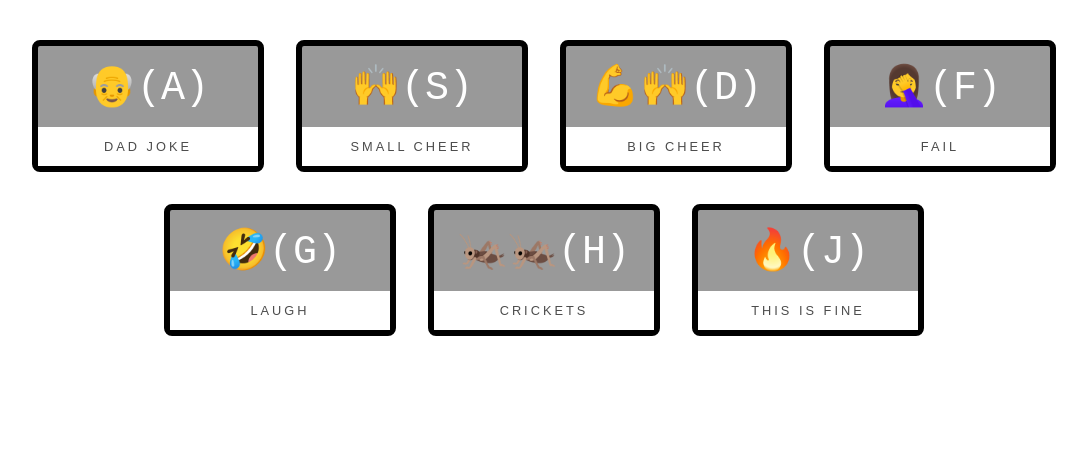
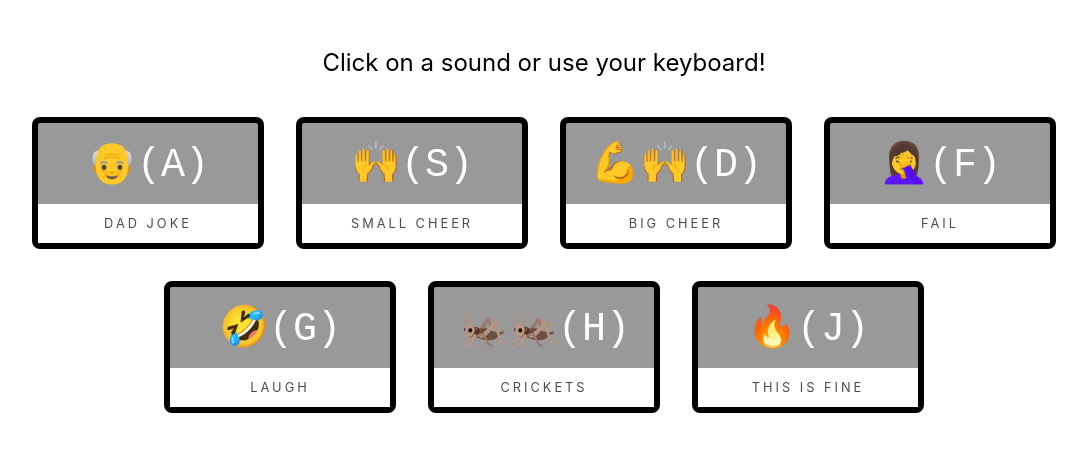
Before and after one commit to simonswiss/zoom-soundboard, a plain HTML site: page index.html in a window 1280 px wide. Shown: the whole page, without its empty margins (96-1183 px from the left). Drawn offline with Linux system fonts and the light colour scheme.

Commit message:
adding message on top + removing Zoom word from title

```diff
--- a/index.html
+++ b/index.html
@@ -4,11 +4,12 @@
 <head>
   <meta charset="UTF-8">
   <meta name="viewport" content="width=device-width, initial-scale=1.0">
-  <title>Zoom soundboard!</title>
+  <title>Meeting soundboard!</title>
   <link rel="stylesheet" href="style.css">
 </head>
 
 <body>
+  <p class="intro">Click on a sound or use your keyboard!</p>
   <div class="keys">
     <div data-key="65" class="key">
       <kbd>👴(A)</kbd>
--- a/style.css
+++ b/style.css
@@ -2,14 +2,15 @@ body,
 html {
   margin: 0;
   padding: 0;
-  font-family: sans-serif;
+  font-family: -apple-system, BlinkMacSystemFont, "Segoe UI", Roboto, Helvetica,
+    Arial, sans-serif, "Apple Color Emoji", "Segoe UI Emoji", "Segoe UI Symbol";
 }
 
 .keys {
   display: flex;
   flex-wrap: wrap;
   justify-content: center;
-  padding: 1.5rem 0;
+  padding: 0 0 1.5rem;
   flex: 1;
 }
 
@@ -55,3 +56,9 @@ kbd {
 .emoji {
   font-size: 1.5rem;
 }
+
+.intro {
+  text-align: center;
+  font-size: 1.5rem;
+  padding: 1.5rem 1.5rem 0;
+}
```
